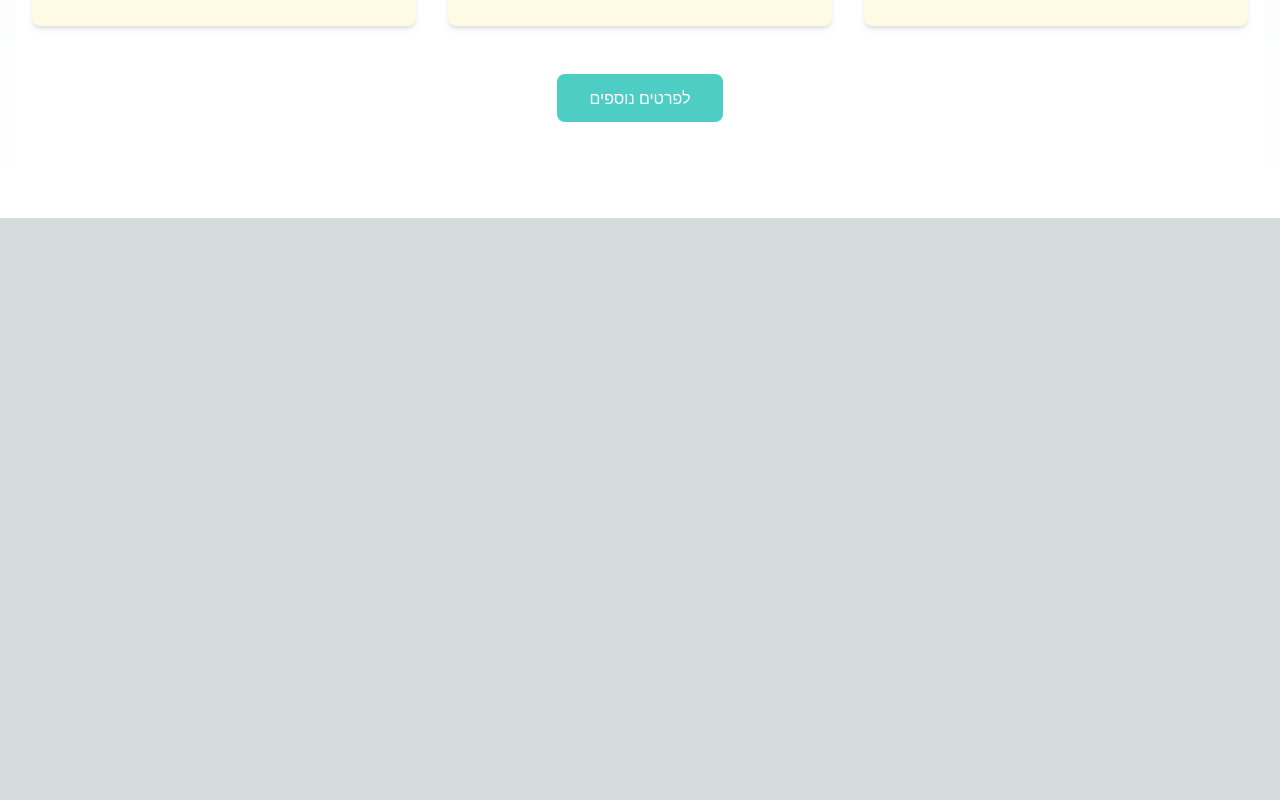
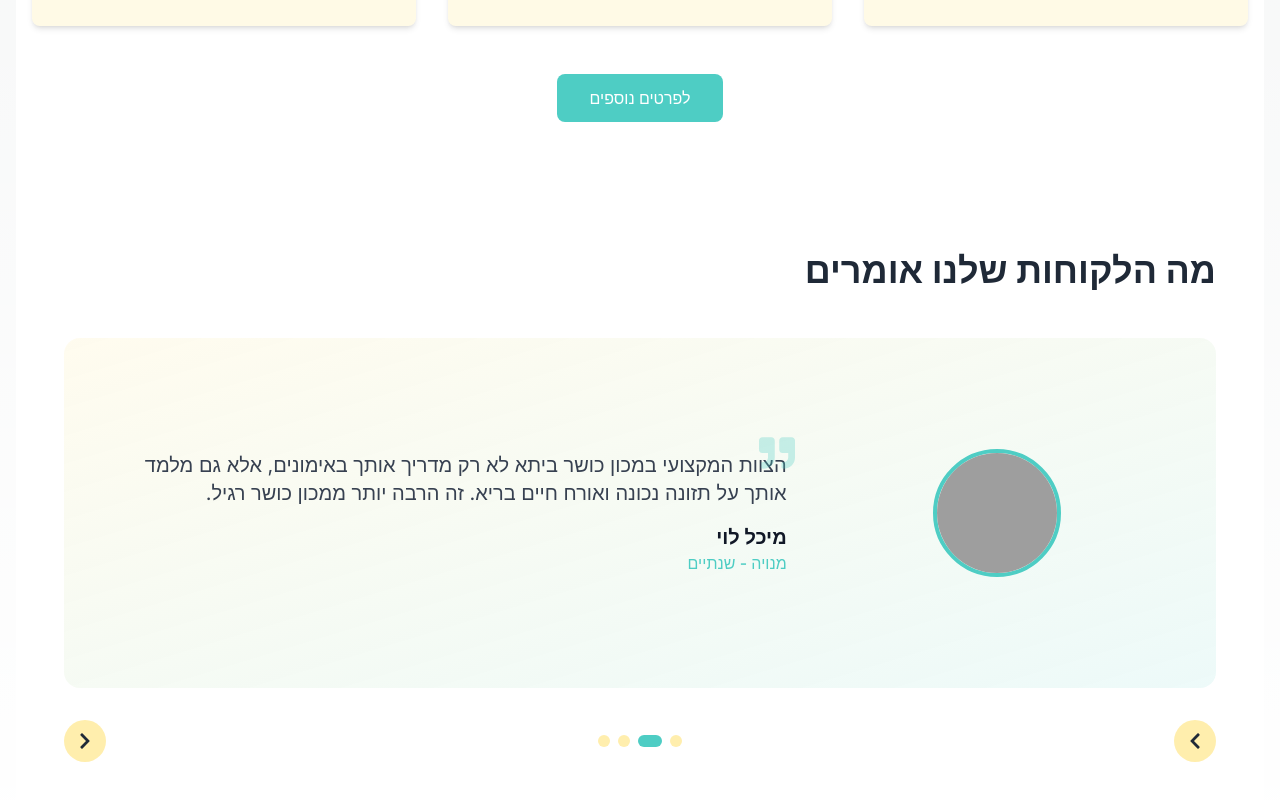
Before and after one commit to Webis-sites/webis-site-mkvn-kvshr-byta-1759594353721, a Next.js app: page / in a window 1280 px wide. Shown: the part 4177-4977 px from the top of the page. Before the commit the page ends 4395 px from the top, so only its background shows below. Built offline with nearby package versions, Linux system fonts and the light colour scheme; grey boxes are pictures that could not be loaded.

Commit message:
Add TestimonialsSection component to page

```diff
--- a/src/app/page.tsx
+++ b/src/app/page.tsx
@@ -6,6 +6,7 @@ import AboutSection from '@/components/AboutSection';
 import ServicesSection from '@/components/ServicesSection';
 import ProductsSection from '@/components/ProductsSection';
 import FacilitiesSection from '@/components/FacilitiesSection';
+import TestimonialsSection from '@/components/TestimonialsSection';
 
 export default function HomePage() {
   return (
@@ -18,6 +19,7 @@ export default function HomePage() {
         <ServicesSection />
         <ProductsSection />
         <FacilitiesSection />
+        <TestimonialsSection />
       </main>
     </>
   );
```
